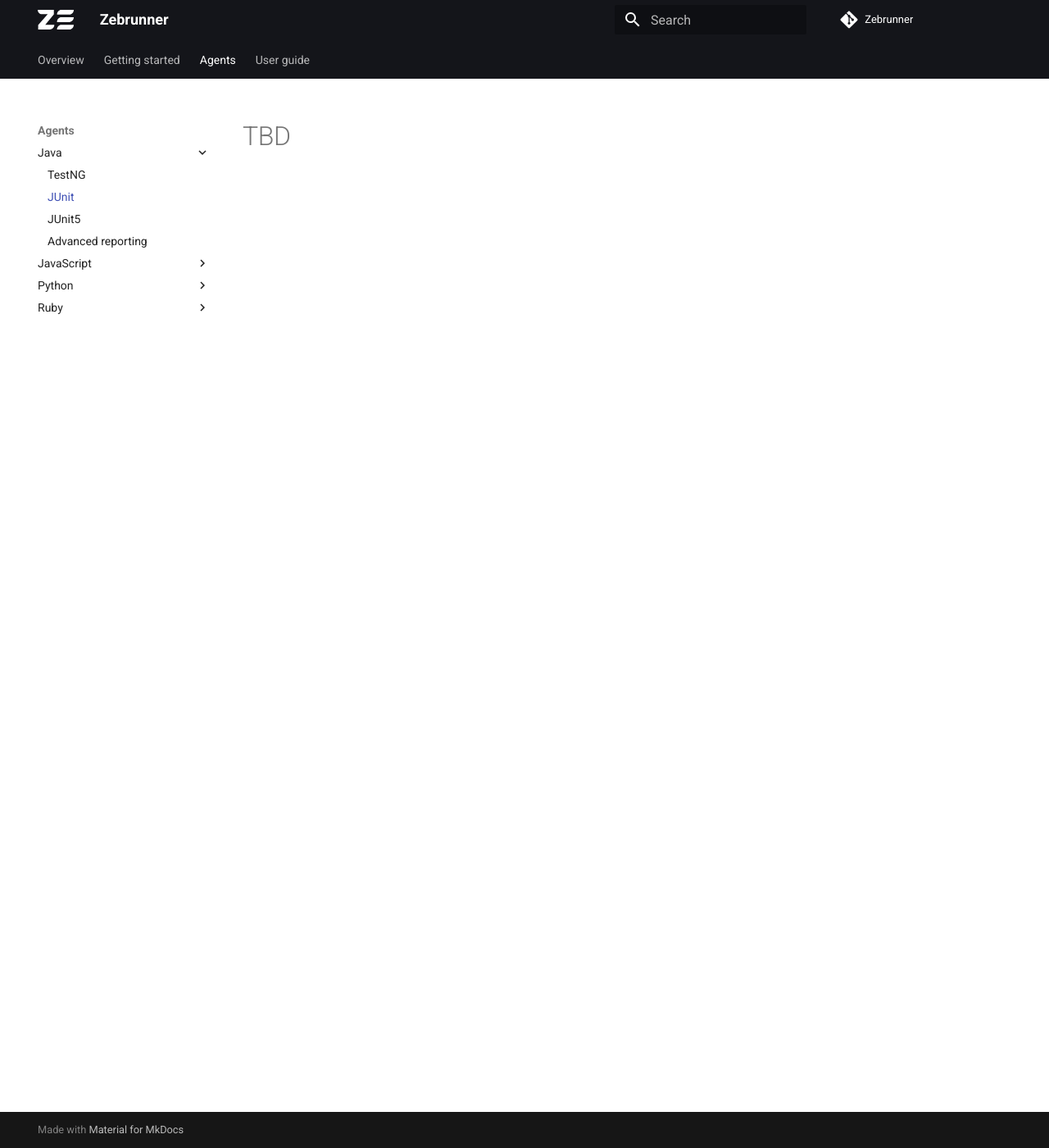
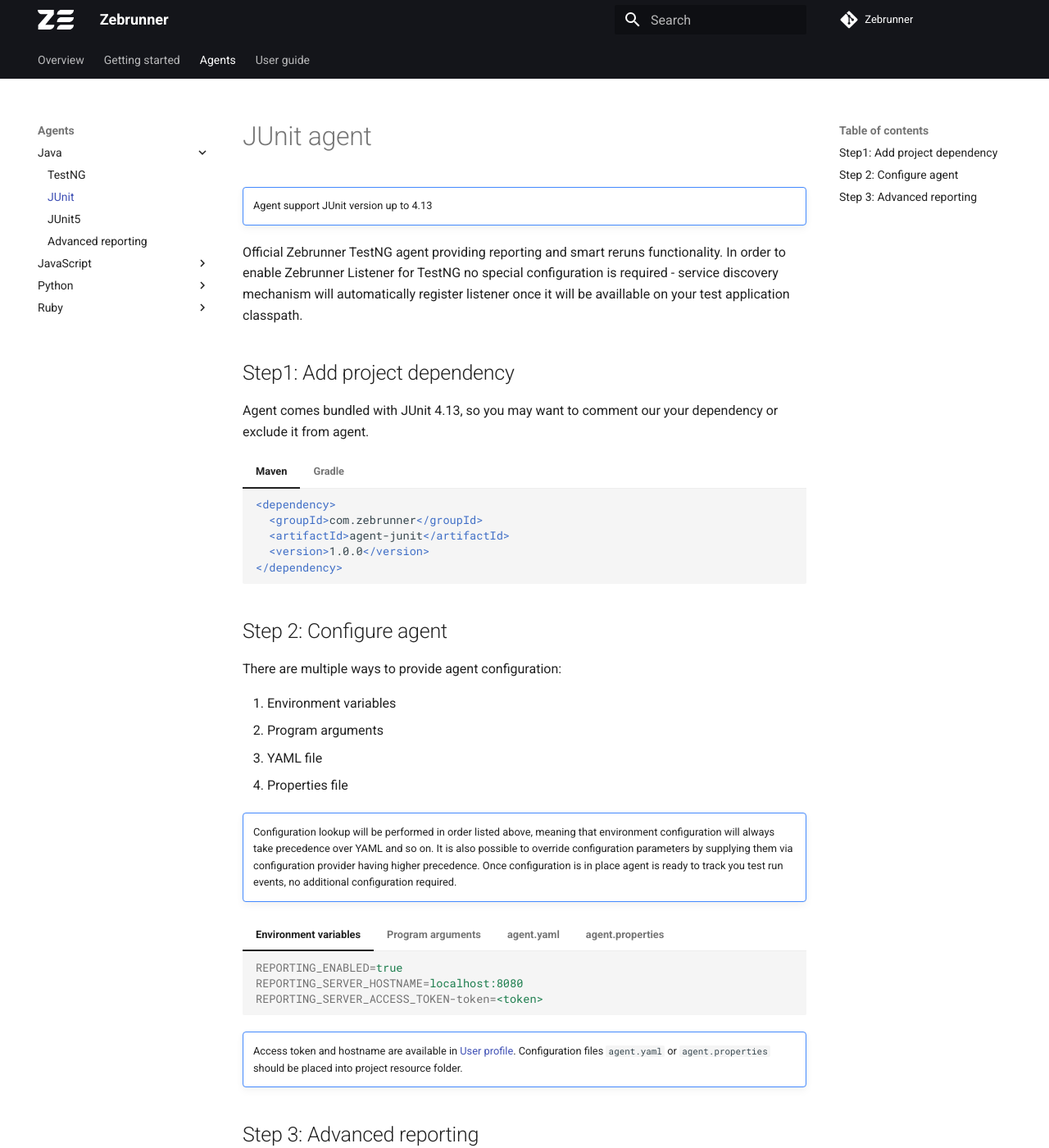
Before and after one commit to zebrunner/documentation-insiders, an MkDocs documentation site: the page built from docs/agents/java/junit.md, in a window 1280 px wide and 1400 px high. Shown: the whole window at 82% size. Built offline with MkDocs 1.6.1 and Material for MkDocs 9.7.7, drawn with Linux system fonts in a browser that asks for light colours; comment, search, counter and statistics services are not loaded; some of the changed text lies outside the part shown.

Commit message:
Junit config updated

````diff
--- a/docs/agents/java/junit.md
+++ b/docs/agents/java/junit.md
@@ -1 +1,90 @@
-# TBD
+# JUnit agent
+
+!!! note ""
+    Agent support JUnit version up to 4.13
+
+Official Zebrunner TestNG agent providing reporting and smart reruns functionality. In order to enable Zebrunner Listener for TestNG no special configuration is required - service discovery mechanism will automatically register listener once it will be availlable on your test application classpath.
+
+## Step1: Add project dependency
+
+Agent comes bundled with JUnit 4.13, so you may want to comment our your dependency or exclude it from agent.
+
+=== "Maven"
+
+    ``` xml
+    <dependency>
+      <groupId>com.zebrunner</groupId>
+      <artifactId>agent-junit</artifactId>
+      <version>1.0.0</version>
+    </dependency>
+    ```
+
+=== "Gradle"
+
+    ``` gradle
+    dependencies {
+      testImplementation 'com.zebrunner:agent-junit:1.0.0'
+    }
+
+    test.doFirst {
+      jvmArgs "-javaagent:${classpath.find { it.name == 'agent-junit-1.0-SNAPSHOT.jar' }.absolutePath}"
+    }
+    ```
+
+## Step 2: Configure agent
+
+There are multiple ways to provide agent configuration:
+
+1. Environment variables
+2. Program arguments
+3. YAML file
+4. Properties file
+
+!!! note ""
+    Configuration lookup will be performed in order listed above, meaning that environment configuration will always take precedence over YAML and so on. It is also possible to override configuration parameters by supplying them via configuration provider having higher precedence. Once configuration is in place agent is ready to track you test run events, no additional configuration required.
+
+
+=== "Environment variables"
+
+    ``` properties
+    REPORTING_ENABLED=true
+    REPORTING_SERVER_HOSTNAME=localhost:8080
+    REPORTING_SERVER_ACCESS_TOKEN-token=<token>
+    ```
+
+=== "Program arguments"
+
+    ``` properties
+    -Dreporting.enabled=true
+    -Dreporting.server.hostname=localhost:8080
+    -Dreporting.server.access-token=<token>
+    ```
+
+=== "agent.yaml"
+
+    ``` yaml
+    reporting:
+    enabled: true
+    server:
+      hostname: localhost:8080/api
+      access-token: <token>
+    ```
+
+=== "agent.properties"
+
+    ``` properties
+    reporting.enabled=true
+    reporting.server.hostname=localhost:8080
+    reporting.server.access-token=<token>
+    ```
+
+!!! note ""
+    Access token and hostname are available in [User profile](../../guide/user_profile.md). Configuration files `agent.yaml` or `agent.properties` should be placed into project resource folder.
+
+## Step 3: Advanced reporting
+
+Read the following docs to enabled advanced reporting features:
+
+* [Configure loggers](advanced.md#loggers)
+* [Capture screenshots](advanced.md#screenshots)
+* [Track test ownership](advanced.md#ownership)
````
Also changed, not shown: docs/agents/java/junit5.md (+90 -1 lines).
